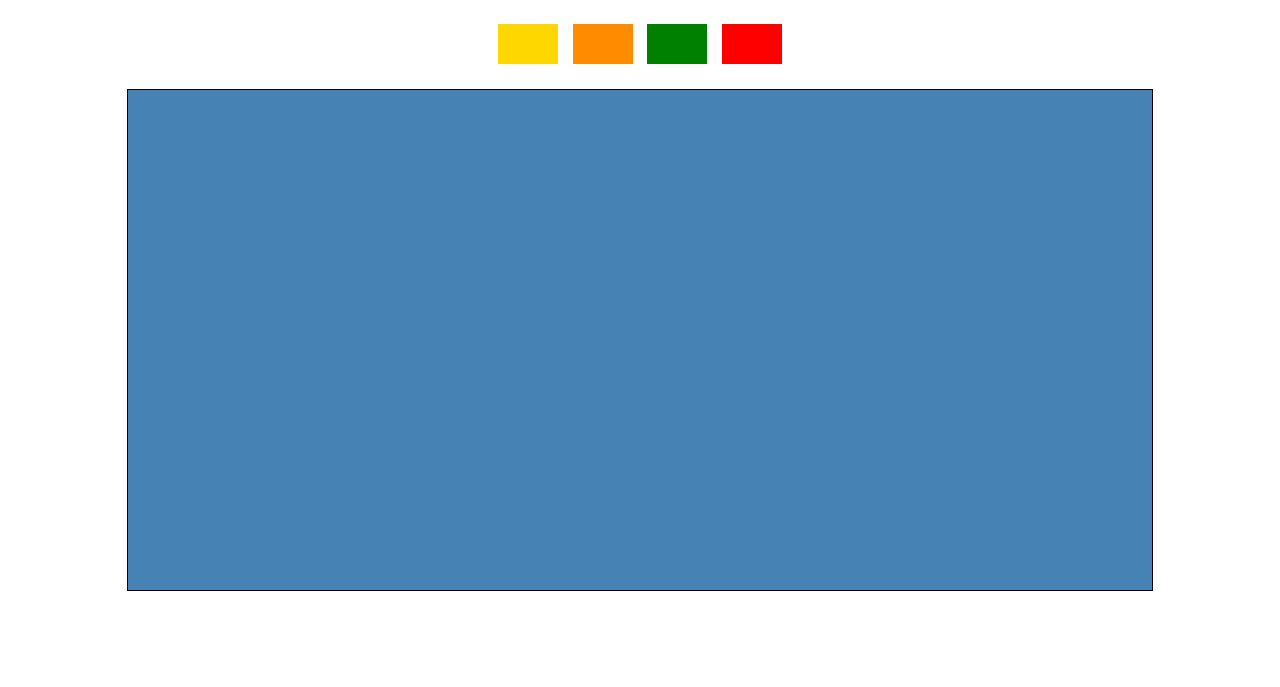
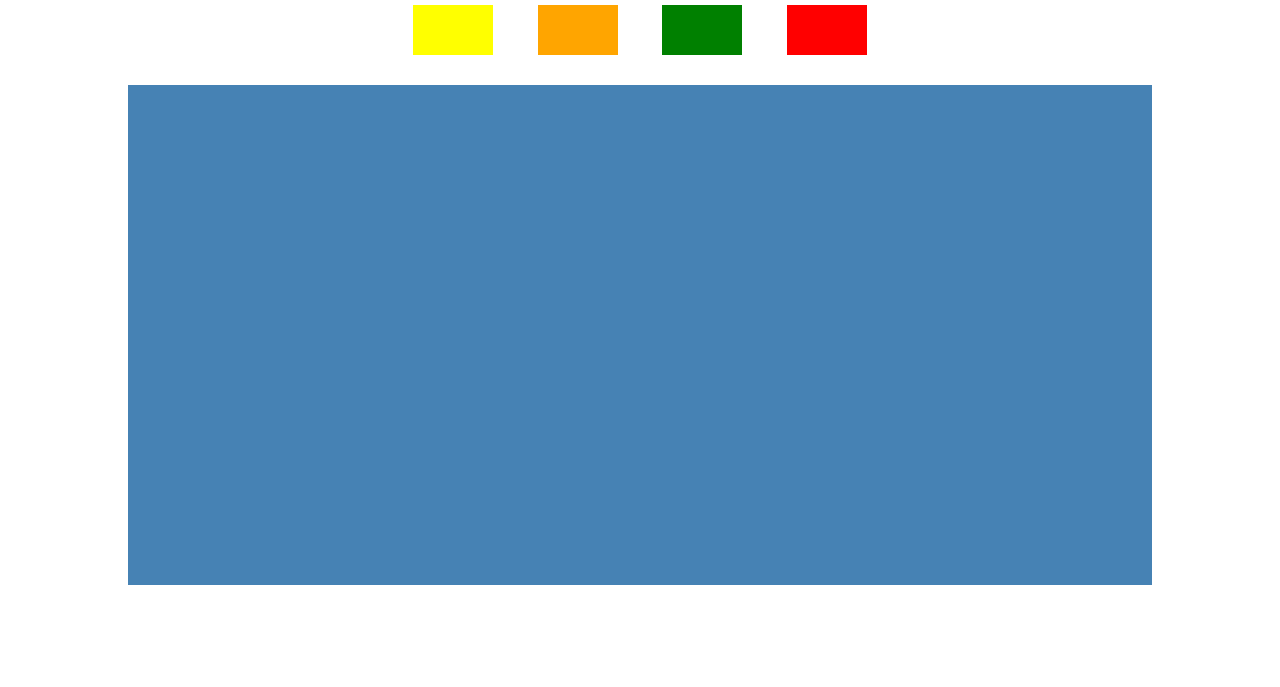
Before and after one commit to 123power-coders/123power-coders.github.io, a plain HTML site: page index.html in a window 1280 px wide. Shown: the part 113-800 px from the top of the page. Drawn offline with Linux system fonts and the light colour scheme.

Commit message:
Update index.html

```diff
--- a/index.html
+++ b/index.html
@@ -4,56 +4,65 @@
   <meta charset="UTF-8">
   <title>Color Site</title>
   <style>
+    /* Page base style */
     body {
       font-family: Arial, sans-serif;
       text-align: center;
       margin: 0;
       padding: 0;
     }
+
+    /* Header section */
     header {
-      padding: 15px;
+      padding: 3px;
       border: 1px solid #000;
     }
-    .buttons {
-      margin: 20px 0;
+
+    /* Button section */
+    .button {
+      margin: 10px 0;
     }
+
     button {
-      width: 60px;
-      height: 40px;
-      margin: 5px;
+      width: 80px;
+      height: 50px;
+      margin: 20px;
       border: none;
       cursor: pointer;
     }
+
+    /* Color box */
     #container {
       width: 80%;
       height: 500px;
       margin: 0 auto;
-      background-color: steelblue; /* default blue */
-      border: 1px solid #000;
-    }
-    footer {
-      margin-top: 20px;
-      border: 1px solid #000;
-      padding: 20px;
+      background-color: steelblue; /* default color */
+      border: none;
+      transition: background-color 0.5s;
     }
   </style>
 </head>
+
 <body>
+  <!-- Header -->
   <header>
     <h1>WELCOME to Color SITE</h1>
   </header>
 
-  <div class="buttons">
-    <button style="background-color: gold;" onclick="changeColor('gold')"></button>
-    <button style="background-color: darkorange;" onclick="changeColor('darkorange')"></button>
-    <button style="background-color: green;" onclick="changeColor('green')"></button>
-    <button style="background-color: red;" onclick="changeColor('red')"></button>
+  <!-- Buttons -->
+  <div class="button">
+    <button style="background-color: yellow;" onclick="change_color('yellow')"></button>
+    <button style="background-color: orange;" onclick="change_color('orange')"></button>
+    <button style="background-color: green;" onclick="change_color('green')"></button>
+    <button style="background-color: red;" onclick="change_color('red')"></button>
   </div>
 
+  <!-- Box that changes color -->
   <div id="container"></div>
 
+  <!-- Script for color change -->
   <script>
-    function changeColor(color) {
+    function change_color(color) {
       document.getElementById('container').style.backgroundColor = color;
     }
   </script>
```
